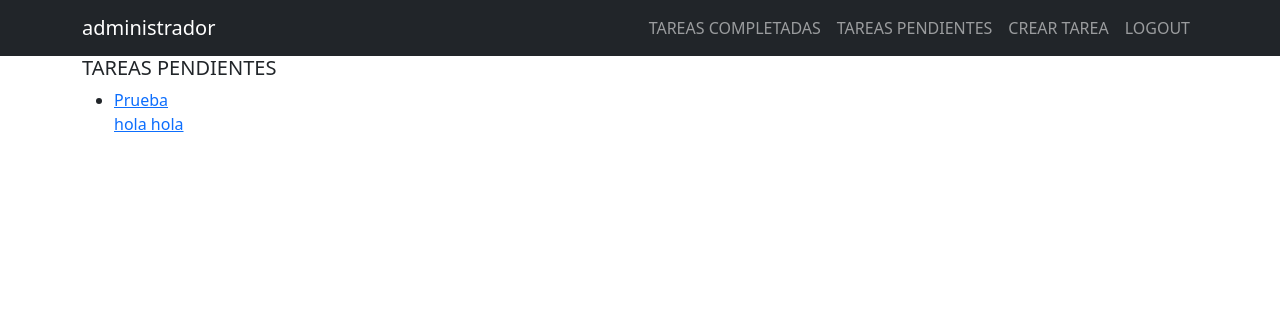
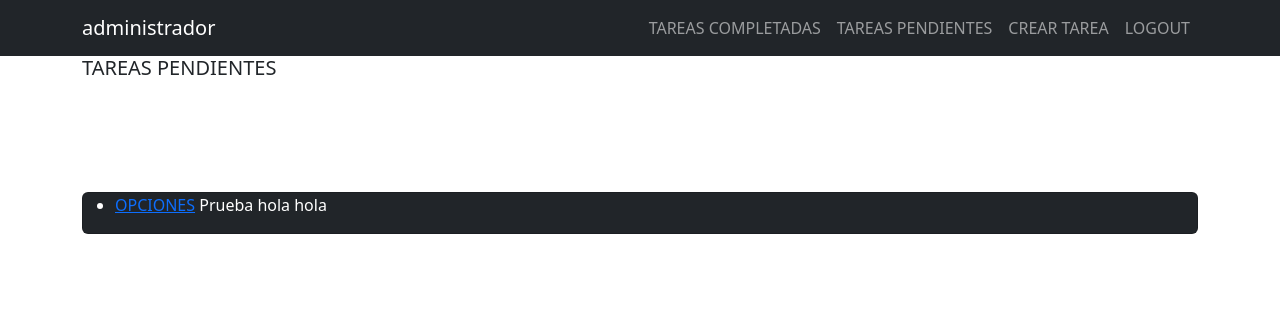
Before and after one commit to scartaccini/curso_django_crud_login, a Django app: page /tareas/tareas_pendientes/ in a window 1280 px wide. Shown: the top 316 px of the page. Run offline with Django 5.2, Linux system fonts and the light colour scheme; a user stored in the database is signed in; data comes from the database, SQL or seed files in the repository; both versions use the stored data as it was after the commit.

Commit message:
retoque htmls

```diff
--- a/templates/crea_tarea.html
+++ b/templates/crea_tarea.html
@@ -4,11 +4,11 @@
 {% endblock %}
 {% block content %}
 {{error}}
-<div class="text-center">
+<div class="card bg-dark text-white text-center" style="margin-top: 10%;">
 <form action="" method="POST">
   {% csrf_token %}
   {{form.as_p}}
-<button class="btn btn-primary">CREAR</button>
+  <div class="text-center"><button class="btn btn-primary">CREAR</button></div>
 </form>
 </div>
 {% endblock %}
--- a/templates/lista_tareas.html
+++ b/templates/lista_tareas.html
@@ -7,19 +7,20 @@
 <h5>{% endif %}</h5>
 {% endblock %}
 {% block content %}
+<div class="card bg-dark text-white text-center" style="margin-top: 10%;">
 <ul>
 {% for task in tasks %}
-  <li>
-    <a href="{% url 'opciones_tarea' task.id %}">
+<li style="text-align:left;">
+<a href="{% url 'opciones_tarea' task.id %}">OPCIONES</a>
 {% if task.important %}
 <strong>{{task.title}}</strong>
 {% else %}
 {{task.title}}
 {% endif %}
-      <p>{{task.description}}</p>
+{{task.description}}
 {{task.datecompleted|date:'M j Y:i'}}
-    </a>
 </li>
 {% endfor %}
 </ul>
+</div>
 {% endblock %}
--- a/templates/signin.html
+++ b/templates/signin.html
@@ -3,9 +3,9 @@
 {{error}}
 <div class="card bg-dark text-white" style="margin-top: 10%;">
 <form action="/signin/" method="POST">
-  {% csrf_token %}
-  {{form.as_p}}
+{% csrf_token %}
+{{form.as_p}}
+<div class="text-center"><button class="btn btn-primary">Signin</button></div>
 </form>
 </div>
-<button class="btn btn-primary">Signin</button>
 {% endblock %}
--- a/templates/signup.html
+++ b/templates/signup.html
@@ -5,7 +5,7 @@
 <form action="/signup/" method="POST">
 {% csrf_token %}
 {{form.as_p}}
+<div class="text-center"><button class="btn btn-primary">Signup</button></div>
 </form>
 </div>
-<button class="btn btn-primary">Signup</button>
 {% endblock %}
```
Also changed, not shown: templates/opciones_tareas.html (+8 -11 lines), db.sqlite3. Lines whose indentation alone changed are shown as unchanged.
